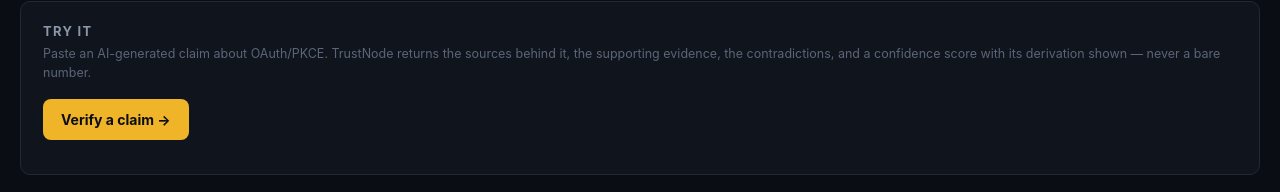
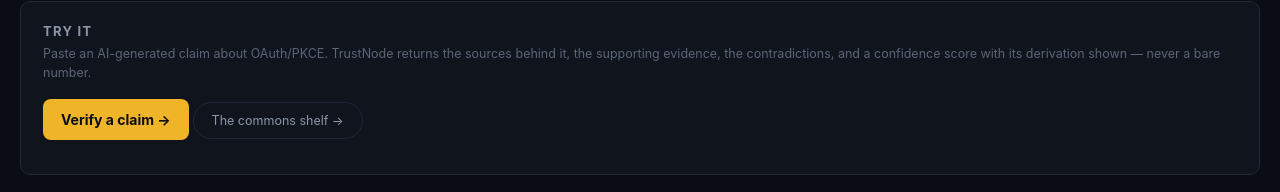
Before and after one commit to AlexBorsody/trustnode, a Next.js app in the folder app/: page / in a window 1280 px wide. Shown: the part 413-605 px from the top of the page. Built offline with nearby package versions, Linux system fonts and the light colour scheme.

Commit message:
source commons: app/src/app/page.tsx

```diff
--- a/app/src/app/page.tsx
+++ b/app/src/app/page.tsx
@@ -31,7 +31,8 @@
           with its derivation shown — never a bare number.
         </p>
         <p>
-          <a href="/verify" className="btn">Verify a claim →</a>
+          <a href="/verify" className="btn">Verify a claim →</a>{" "}
+          <a href="/sources" className="chip" style={{ textDecoration: "none", padding: "10px 18px" }}>The commons shelf →</a>
         </p>
       </div>
 
```
